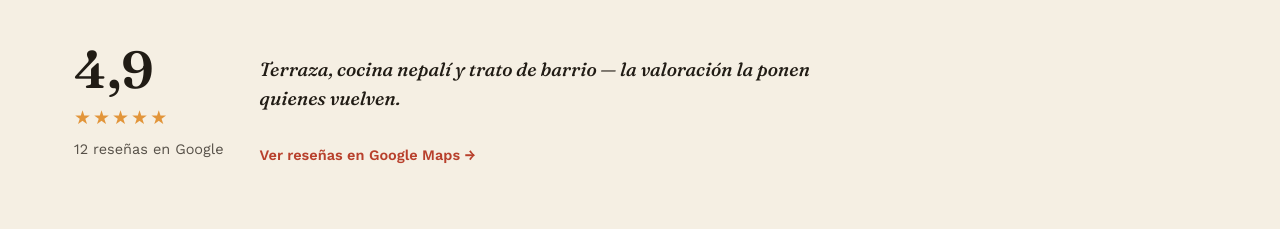
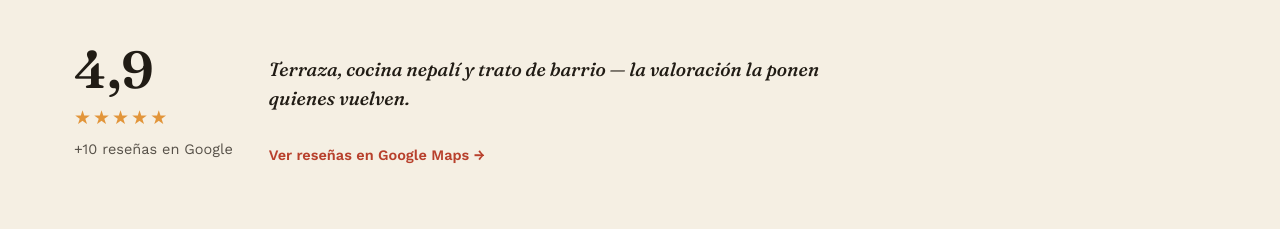
Before and after one commit to Gatsbys-stocks/tapas-np-wed, a website: page docs/index.html in a window 1280 px wide. Shown: the part 3220-3449 px from the top of the page. Drawn offline with nearby package versions, Linux system fonts and the light colour scheme; files whose address does not match are found by name.

Commit message:
Update Google reviews count in index.html

```diff
--- a/docs/index.html
+++ b/docs/index.html
@@ -171,7 +171,7 @@
     <div>
       <div class="puntuacion">4,9</div>
       <div class="estrellas">★★★★★</div>
-      <div class="detalle">12 reseñas en Google</div>
+      <div class="detalle">+10 reseñas en Google</div>
     </div>
     <div>
       <p class="cita">Terraza, cocina nepalí y trato de barrio — la valoración la ponen quienes vuelven.</p>
```
